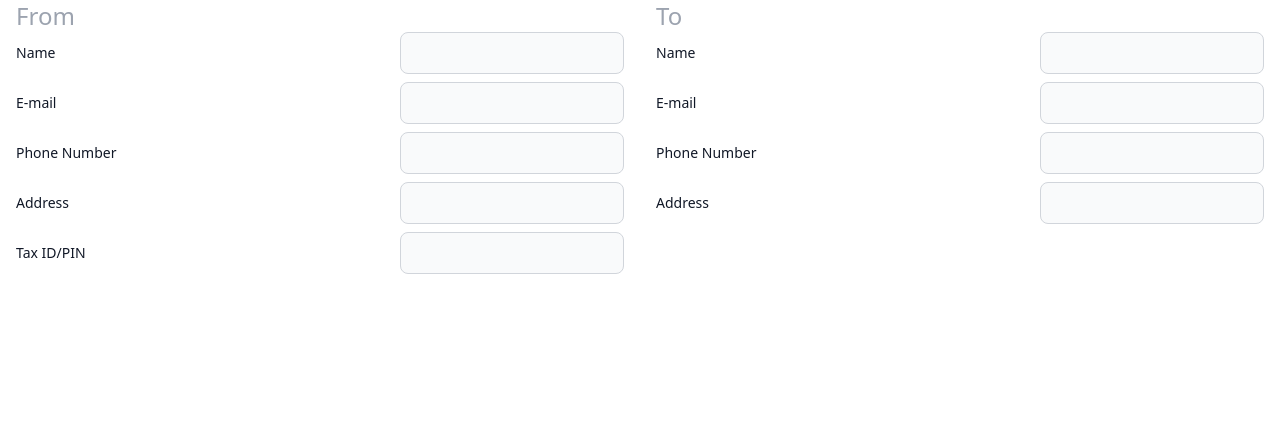
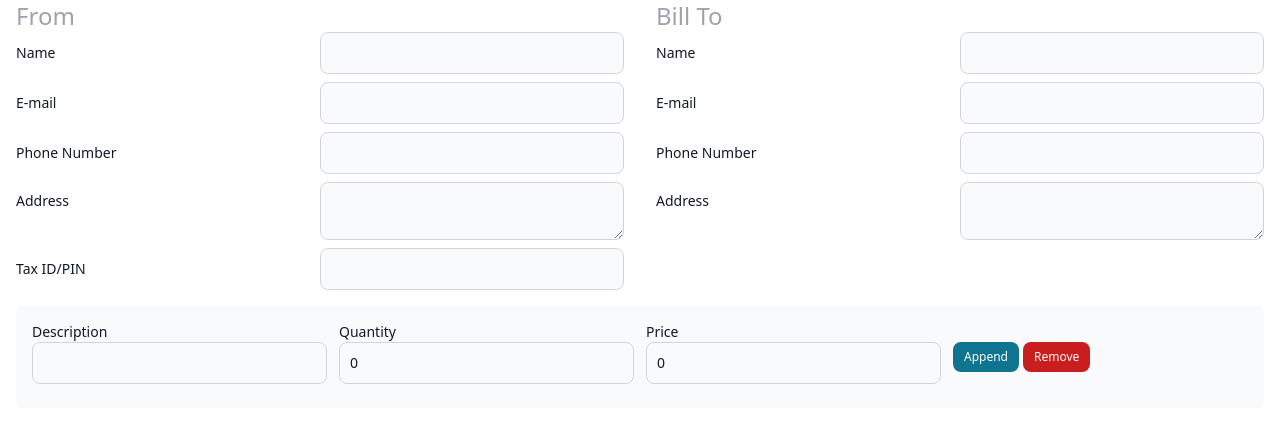
Before and after one commit to bryan-mwas/quote-gen, a React (Vite) app: page / in a window 1280 px wide. Shown: the top 422 px of the page. Built offline with nearby package versions, Linux system fonts and the light colour scheme.

Commit message:
Added line items

```diff
--- a/src/components/form/FormInput.tsx
+++ b/src/components/form/FormInput.tsx
@@ -20,9 +20,9 @@ export default function FormInput<T extends FieldValues>(
 
   return (
     <div
-      className={`flex gap-1 items-baseline justify-between ${
-        props.className || ""
-      }`}
+      className={
+        props.className || "grid grid-cols-2 items-baseline justify-between"
+      }
     >
       <Label
         htmlFor={props.name}
--- a/src/components/form/FormTextArea.tsx
+++ b/src/components/form/FormTextArea.tsx
@@ -19,7 +19,9 @@ export default function FormTextArea<T extends FieldValues>(
   } = useController(props);
 
   return (
-    <div className={`flex gap-1 items-baseline ${props.className}`}>
+    <div
+      className={`grid grid-cols-2  items-baseline justify-between ${props.className}`}
+    >
       <Label
         htmlFor={props.name}
         color={error ? "failure" : undefined}
--- a/src/schemas/quotation.schema.ts
+++ b/src/schemas/quotation.schema.ts
@@ -11,7 +11,6 @@ const CompanySchema = z.object({
 const OrderItemSchema = z.object({
   description: z.string(),
   qty: z.number(),
-  amount: z.number(),
   price: z.number(),
 });
 
--- a/src/views/QuotationForm.tsx
+++ b/src/views/QuotationForm.tsx
@@ -1,24 +1,32 @@
-import { useForm } from "react-hook-form";
+import { useFieldArray, useForm } from "react-hook-form";
 import { zodResolver } from "@hookform/resolvers/zod";
 import { Quotation, QuotationSchema } from "../schemas/quotation.schema";
-import { Label, TextInput, Textarea } from "flowbite-react";
 import FormInput from "../components/form/FormInput";
-import { FormNumberInput } from "../components/form/FormNumberInput";
+import FormTextArea from "../components/form/FormTextArea";
+import { Button } from "flowbite-react";
 
 export default function QuotationForm() {
+  const { control, handleSubmit } = useForm<Quotation>({
+    resolver: zodResolver(QuotationSchema),
+    defaultValues: {
+      items: [{ description: "", price: 0, qty: 0 }],
+    },
+  });
+
   const {
+    fields: lineItems,
+    append,
+    remove,
+  } = useFieldArray({
     control,
-    handleSubmit,
-    formState: { errors },
-  } = useForm<Quotation>({
-    resolver: zodResolver(QuotationSchema),
+    name: "items",
   });
 
   const onSubmit = (data: Quotation) => console.log(data);
 
   return (
     <div className="flex flex-col gap-4 mx-4">
-      <form action="">
+      <form onSubmit={handleSubmit(onSubmit)}>
         <div className="grid grid-cols-2 sm:grid-cols-1">
           <div></div>
           <div></div>
@@ -34,7 +42,7 @@ export default function QuotationForm() {
               control={control}
               label="Phone Number"
             />
-            <FormInput
+            <FormTextArea
               name={"from.address"}
               control={control}
               label="Address"
@@ -47,7 +55,7 @@ export default function QuotationForm() {
           </section>
 
           <section>
-            <p className="text-2xl text-gray-400">To</p>
+            <p className="text-2xl text-gray-400">Bill To</p>
             <FormInput name={"to.name"} control={control} label="Name" />
             <FormInput name={"to.email"} control={control} label="E-mail" />
             <FormInput
@@ -55,11 +63,62 @@ export default function QuotationForm() {
               control={control}
               label="Phone Number"
             />
-            <FormInput name={"to.address"} control={control} label="Address" />
+            <FormTextArea
+              name={"to.address"}
+              control={control}
+              label="Address"
+            />
           </section>
         </div>
 
-        <section></section>
+        {lineItems.map((field, index) => {
+          return (
+            <section
+              key={field.id}
+              className="grid sm:grid-cols-1 md:grid-cols-4 gap-3 items-baseline bg-slate-50 p-4 my-2 rounded-md"
+            >
+              <FormInput
+                name={`items.${index}.description` as const}
+                className="flex flex-col"
+                control={control}
+                label="Description"
+              />
+              <FormInput
+                name={`items.${index}.qty` as const}
+                className="flex flex-col"
+                control={control}
+                label="Quantity"
+              />
+              <FormInput
+                name={`items.${index}.price` as const}
+                className="flex flex-col"
+                control={control}
+                label="Price"
+              />
+              <div className="flex gap-1 items-center self-center">
+                <Button
+                  size={"xs"}
+                  onClick={() =>
+                    append({
+                      description: "",
+                      qty: 0,
+                      price: 0,
+                    })
+                  }
+                >
+                  Append
+                </Button>
+                <Button
+                  size={"xs"}
+                  color={"failure"}
+                  onClick={() => remove(index)}
+                >
+                  Remove
+                </Button>
+              </div>
+            </section>
+          );
+        })}
       </form>
     </div>
   );
```
